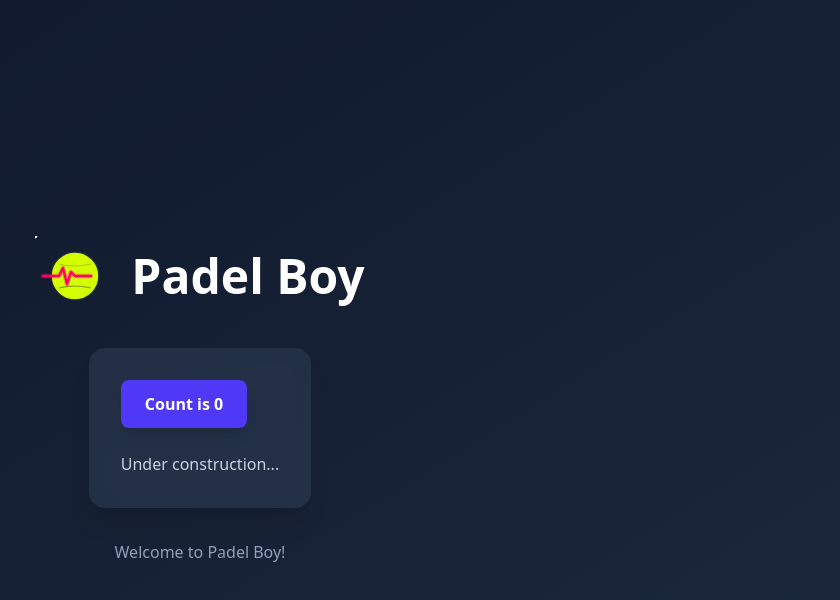
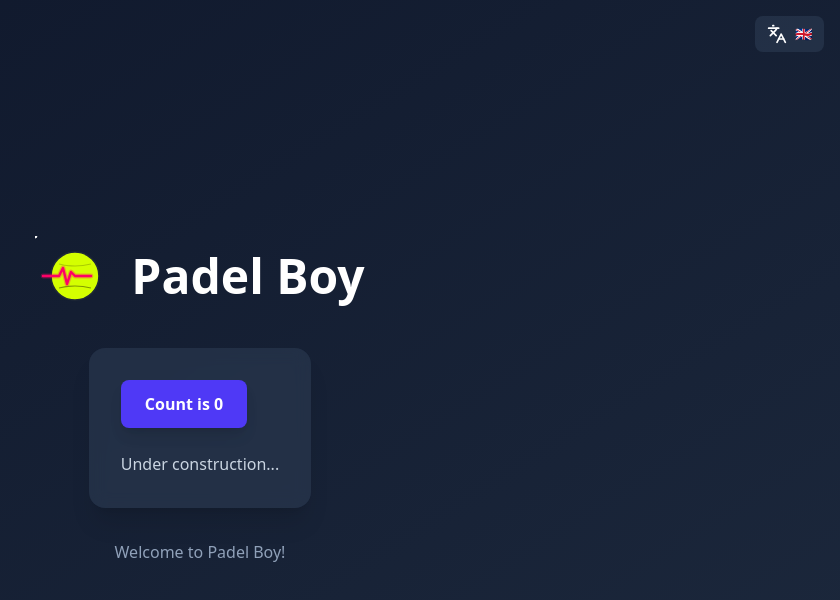
Before and after one commit to DarBrick/padel-boy, a React (Vite) app: page / in a window 1280 px wide. Shown: the top 600 px of the page, without its empty margins (440-1280 px from the left). Built offline with nearby package versions, Linux system fonts and the light colour scheme.

Commit message:
add language support

```diff
--- a/package.json
+++ b/package.json
@@ -11,10 +11,12 @@
   },
   "dependencies": {
     "@hookform/resolvers": "^5.2.2",
+    "i18next": "^25.8.1",
     "lucide-react": "^0.563.0",
     "react": "^19.0.0",
     "react-dom": "^19.0.0",
     "react-hook-form": "^7.71.1",
+    "react-i18next": "^16.5.4",
     "react-router-dom": "^7.13.0",
     "zod": "^4.3.6",
     "zustand": "^5.0.11"
--- a/src/App.jsx
+++ b/src/App.jsx
@@ -1,30 +1,40 @@
 import { useState } from 'react'
+import { useTranslation } from 'react-i18next'
 import { PadelBallIcon } from './components/PadelBallIcon'
+import { LanguageSwitcher } from './components/LanguageSwitcher'
 
 function App() {
   const [count, setCount] = useState(0)
+  const { t } = useTranslation()
 
   return (
     <div className="min-h-screen bg-gradient-to-br from-slate-900 to-slate-800 flex flex-col items-center justify-center p-8">
+      {/* Language Switcher */}
+      <div className="absolute top-4 right-4">
+        <LanguageSwitcher />
+      </div>
+
       <div className="flex items-center gap-4 mb-8">
         <PadelBallIcon className="w-20 h-20" animate={true} />
         <h1 className="text-5xl font-bold text-white">
           Padel Boy
         </h1>
       </div>
+
       <div className="bg-slate-700/50 backdrop-blur-sm rounded-2xl p-8 shadow-xl">
         <button
           onClick={() => setCount((count) => count + 1)}
           className="bg-indigo-600 hover:bg-indigo-500 text-white font-semibold py-3 px-6 rounded-lg transition-colors duration-200 shadow-lg hover:shadow-indigo-500/25"
         >
-          Count is {count}
+          {t('countIs', { count })}
         </button>
         <p className="text-slate-300 mt-6">
-          Under construction...
+          {t('underConstruction')}
         </p>
       </div>
+
       <p className="text-slate-400 mt-8">
-        Welcome to Padel Boy!
+        {t('welcome')}
       </p>
     </div>
   )
--- /dev/null
+++ b/src/components/LanguageSwitcher.jsx
@@ -0,0 +1,59 @@
+import { Languages } from 'lucide-react'
+import { useTranslation } from 'react-i18next'
+import { useState } from 'react'
+
+const languages = [
+  { code: 'en', name: 'English', flag: '🇬🇧' },
+  { code: 'pl', name: 'Polski', flag: '🇵🇱' },
+  { code: 'es', name: 'Español', flag: '🇪🇸' },
+]
+
+export function LanguageSwitcher() {
+  const { i18n } = useTranslation()
+  const [isOpen, setIsOpen] = useState(false)
+  const currentLang = languages.find(lang => lang.code === i18n.language) || languages[0]
+
+  const handleLanguageChange = (langCode) => {
+    i18n.changeLanguage(langCode)
+    setIsOpen(false)
+  }
+
+  return (
+    <div className="relative">
+      <button
+        onClick={() => setIsOpen(!isOpen)}
+        className="flex items-center gap-2 px-3 py-2 rounded-lg bg-slate-700/50 hover:bg-slate-700 transition-colors"
+        aria-label="Change language"
+      >
+        <Languages className="w-5 h-5 text-white" />
+        <span className="text-white text-sm font-medium">{currentLang.flag}</span>
+      </button>
+
+      {/* Dropdown */}
+      {isOpen && (
+        <>
+          {/* Backdrop to close dropdown when clicking outside */}
+          <div
+            className="fixed inset-0 z-10"
+            onClick={() => setIsOpen(false)}
+          />
+
+          <div className="absolute right-0 mt-2 w-48 bg-slate-800 rounded-lg shadow-xl z-20">
+            {languages.map((lang) => (
+              <button
+                key={lang.code}
+                onClick={() => handleLanguageChange(lang.code)}
+                className={`w-full flex items-center gap-3 px-4 py-3 hover:bg-slate-700 transition-colors first:rounded-t-lg last:rounded-b-lg ${
+                  i18n.language === lang.code ? 'bg-slate-700/50' : ''
+                }`}
+              >
+                <span className="text-xl">{lang.flag}</span>
+                <span className="text-white text-sm font-medium">{lang.name}</span>
+              </button>
+            ))}
+          </div>
+        </>
+      )}
+    </div>
+  )
+}
--- /dev/null
+++ b/src/i18n.js
@@ -0,0 +1,39 @@
+import i18n from 'i18next'
+import { initReactI18next } from 'react-i18next'
+
+const resources = {
+  en: {
+    translation: {
+      welcome: 'Welcome to Padel Boy!',
+      underConstruction: 'Under construction...',
+      countIs: 'Count is {{count}}',
+    },
+  },
+  pl: {
+    translation: {
+      welcome: 'Witaj w Padel Boy!',
+      underConstruction: 'W budowie...',
+      countIs: 'Licznik: {{count}}',
+    },
+  },
+  es: {
+    translation: {
+      welcome: '¡Bienvenido a Padel Boy!',
+      underConstruction: 'En construcción...',
+      countIs: 'Contador: {{count}}',
+    },
+  },
+}
+
+i18n
+  .use(initReactI18next)
+  .init({
+    resources,
+    lng: 'en', // default language
+    fallbackLng: 'en',
+    interpolation: {
+      escapeValue: false, // React already escapes values
+    },
+  })
+
+export default i18n
--- a/src/main.jsx
+++ b/src/main.jsx
@@ -2,6 +2,7 @@ import { StrictMode } from 'react'
 import { createRoot } from 'react-dom/client'
 import App from './App.jsx'
 import './index.css'
+import './i18n'
 
 createRoot(document.getElementById('root')).render(
   <StrictMode>
```
Also changed, not shown: 1 other file (tests, documents, lock files or other folders).
